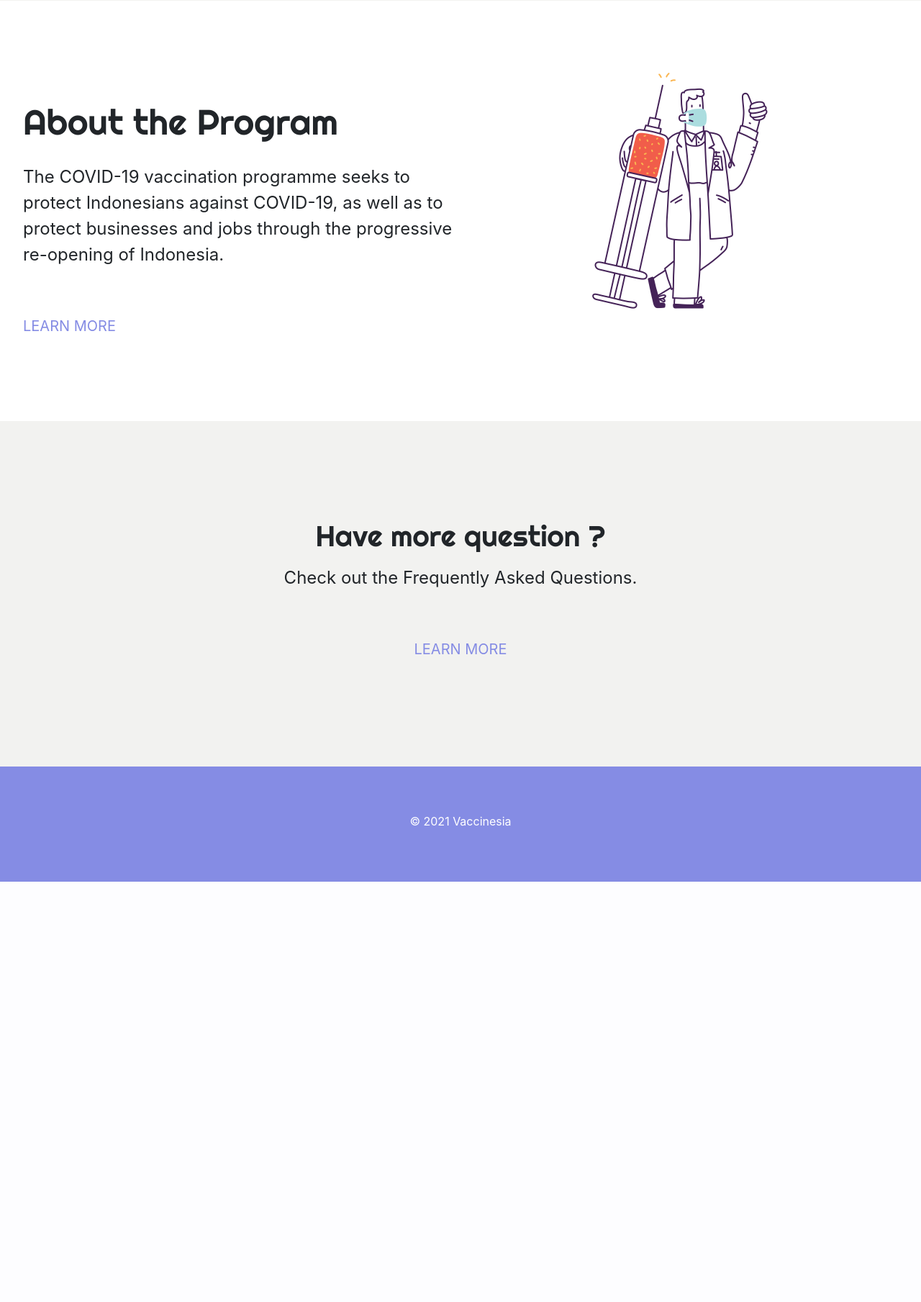
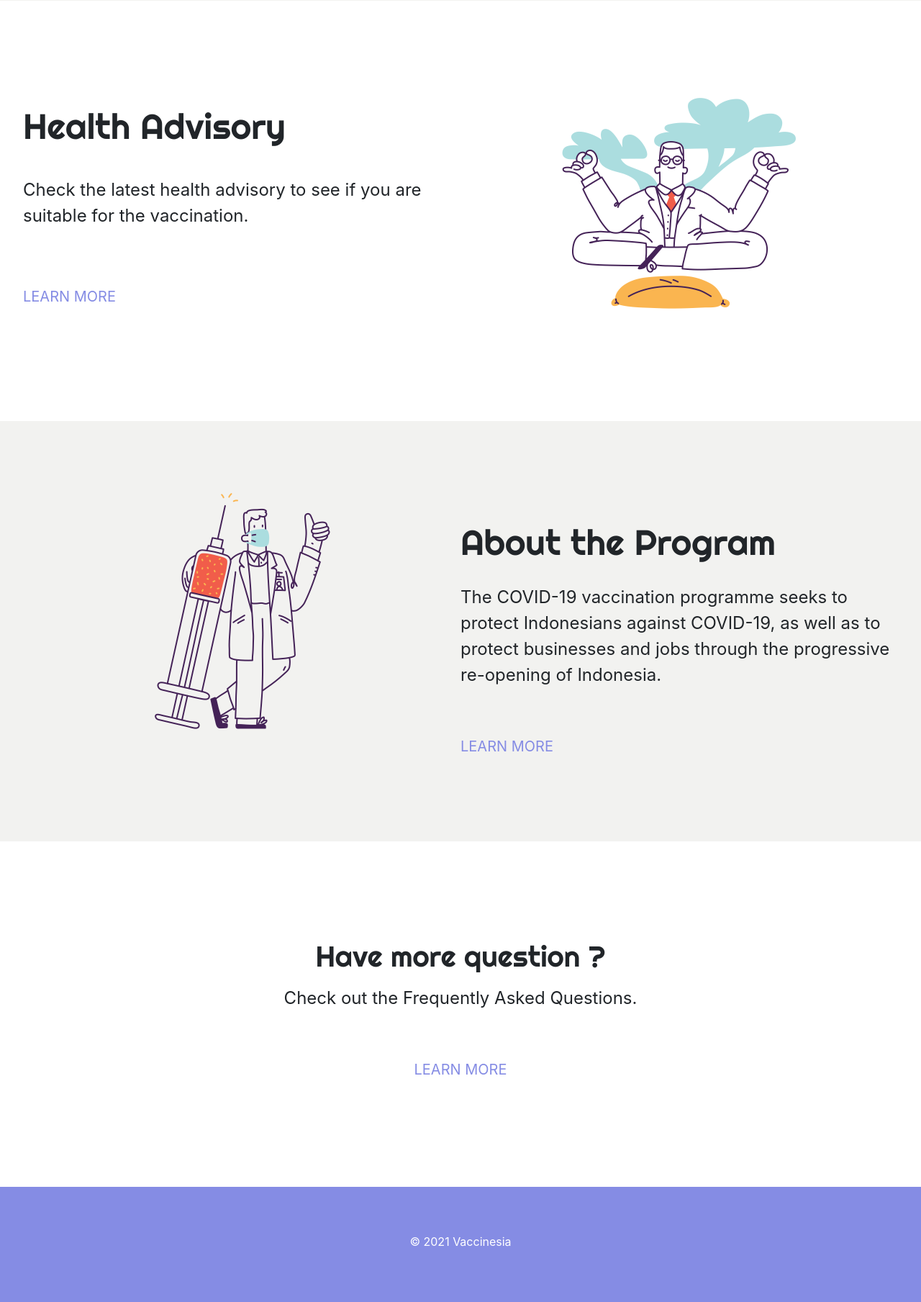
Before and after one commit to thoriqulhaq/Vaccinesia-IndoVaccinationRegistration, a PHP site: page / in a window 1280 px wide. Shown: the part 2214-4023 px from the top of the page at 72% size. Before the commit the page ends 3439 px from the top, so only its background shows below. Run offline with PHP 8.4, Linux system fonts and the light colour scheme; some libraries are stand-ins or nearby versions.

Commit message:
new commit

```diff
--- a/index.html
+++ b/index.html
@@ -107,6 +107,23 @@
         <div class="main-container">
             <div class="content-wrapper-1">
                 <div class="hero-word">
+                    <h1>Health Advisory</h1>
+                    <p>Check the latest health advisory to see if you are suitable for the vaccination.</p>
+                    <div id="learnmore-button">
+                        <a href="advisory.html">LEARN MORE</a>
+                    </div>
+                </div>
+                <div class="hero-picture">
+                    <img src="img/pict-2.png">
+                </div>
+            </div>
+        </div>
+    </section>
+
+    <section class="s3">
+        <div class="main-container">
+            <div class="content-wrapper-2">
+                <div class="hero-word">
                     <h1>About the Program</h1>
                     <p>The COVID-19 vaccination programme seeks to protect Indonesians against COVID-19, as well as to protect businesses and jobs through the progressive re-opening of Indonesia.</p>
                     <div id="learnmore-button">
--- a/styles.css
+++ b/styles.css
@@ -57,7 +57,7 @@ a {
     padding-top: 3.5em;
 }
 .s4 {
-    background-color: #F2F2F0;
+    background-color: #fff;
     padding-bottom: 3.5em;
     padding-top: 3.5em;
 }
@@ -298,7 +298,7 @@ th, td {
     padding-right: 10px;
 }
 .main-container {
-    width: 1400px;
+    width: 1200px;
     margin: 0 auto;
     padding-bottom: 3.5em;
 }
```
